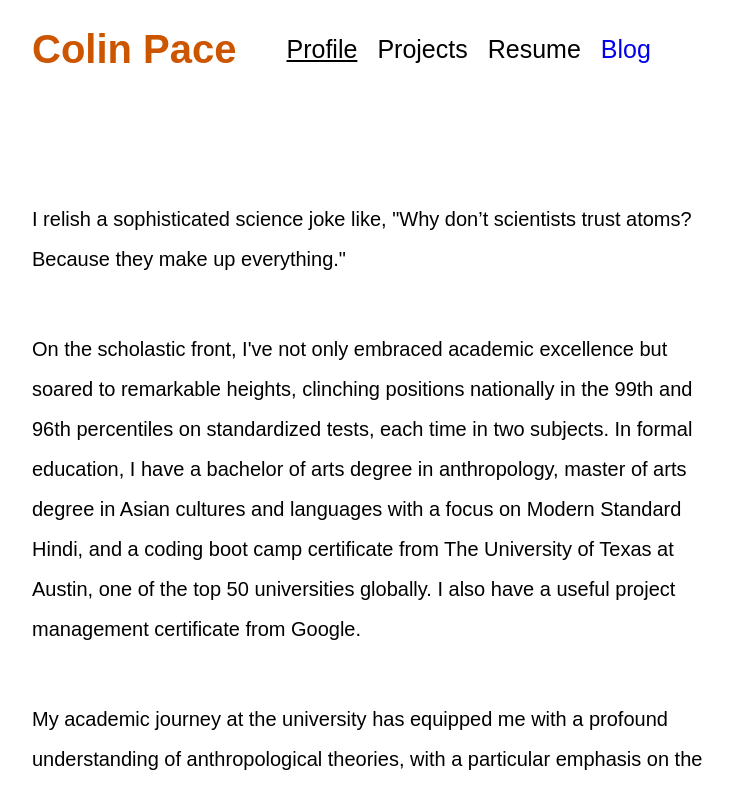
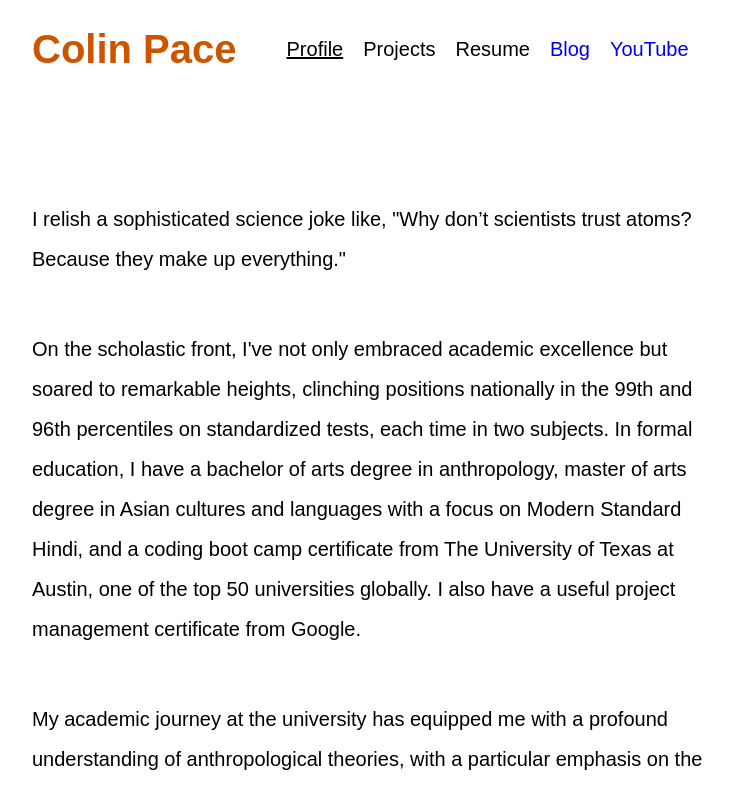
Before and after one commit to Colin-Pace/Portfolio, a React (Create React App) app: page / in a window 1280 px wide. Shown: the top 789 px of the page, without its empty margins (258-991 px from the left). Built offline with nearby package versions, Linux system fonts and the light colour scheme.

Commit message:
moved YouTube

```diff
--- a/src/App.css
+++ b/src/App.css
@@ -26,7 +26,7 @@ body {
 }
 
 #blog {
-  font-size: 25px;
+  font-size: 20px;
   /* color: #cc5500; */
   text-decoration: none;
 }
@@ -47,7 +47,7 @@ a {
 }
 
 .navTitle {
-  font-size: 25px;
+  font-size: 20px;
   font-family: Arial, Helvetica, sans-serif;
 }
 
@@ -68,9 +68,20 @@ a {
   margin-right: 20px;
 }
 
-#youTubeIcon {
+#youTube {
+  font-size: 20px;
+  /* color: #cc5500; */
+  text-decoration: none;
+  margin-left: 20px;
+}
+
+#youTube:visited {
+  color: black;
+}
+
+/* #youTubeIcon {
   margin-right: 15px;
-}
+} */
 
 .contactIcon {
   height: 35px;
--- a/src/App.js
+++ b/src/App.js
@@ -46,6 +46,12 @@ function App() {
             href = "https://medium.com/@colinpace1987"
             target="_blank"
           >Blog</a>
+
+          <a
+            id = "youTube"
+            href = 'https://www.youtube.com/@colinpace1987'
+            target = "_blank"
+          >YouTube</a>
         </div>
 
       </div>
@@ -61,13 +67,13 @@ function App() {
       <div id = 'footer'>
         <p id = 'footerTitle'>Contact me:</p>
         <div id = 'contacts'>
-          <a href = 'https://www.youtube.com/@colinpace1987'>
+          {/* <a href = 'https://www.youtube.com/@colinpace1987'>
             <img
               id = 'youTubeIcon'
               className = 'contactIcon'
               src = {require('./youTube.png')}
             />
-          </a>
+          </a> */}
           <a href = 'www.linkedin.com/in/colin-pace-6b7ba7241'>
             <img
               className = 'contactIcon'
```
